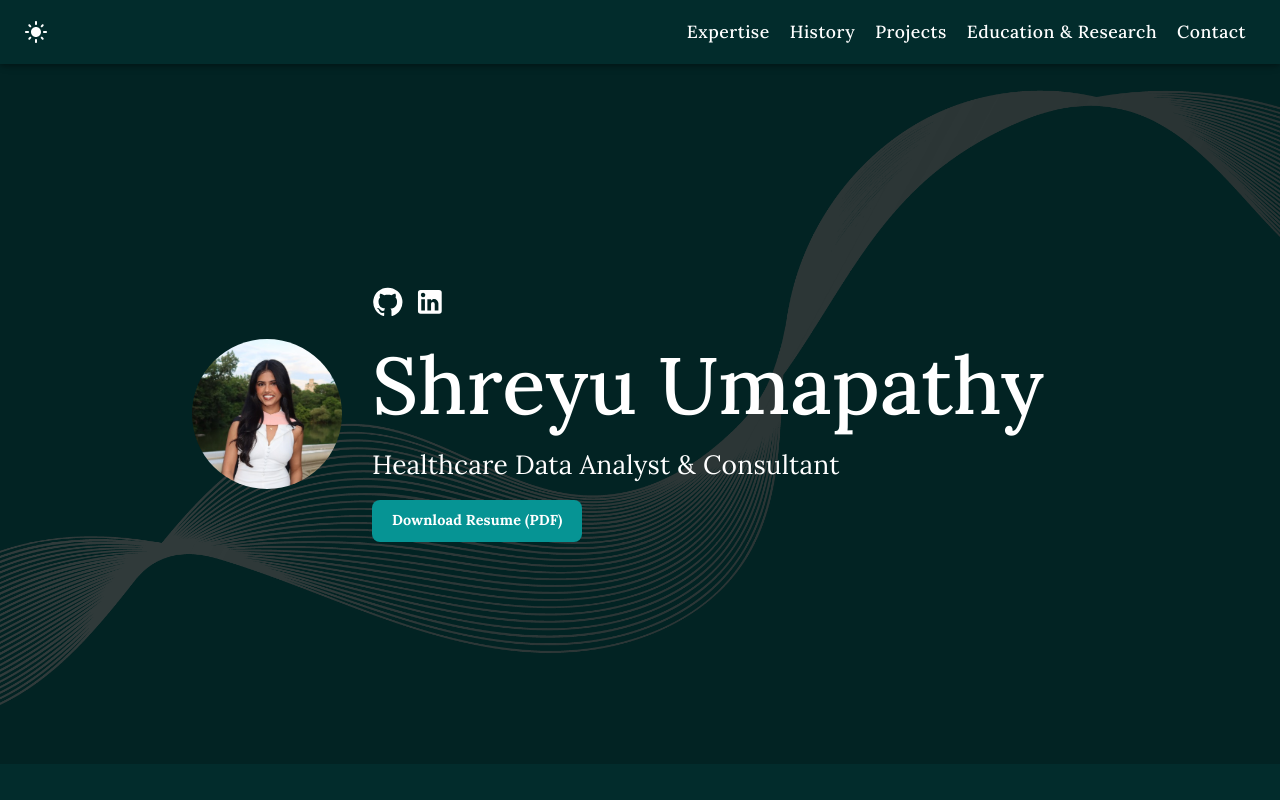
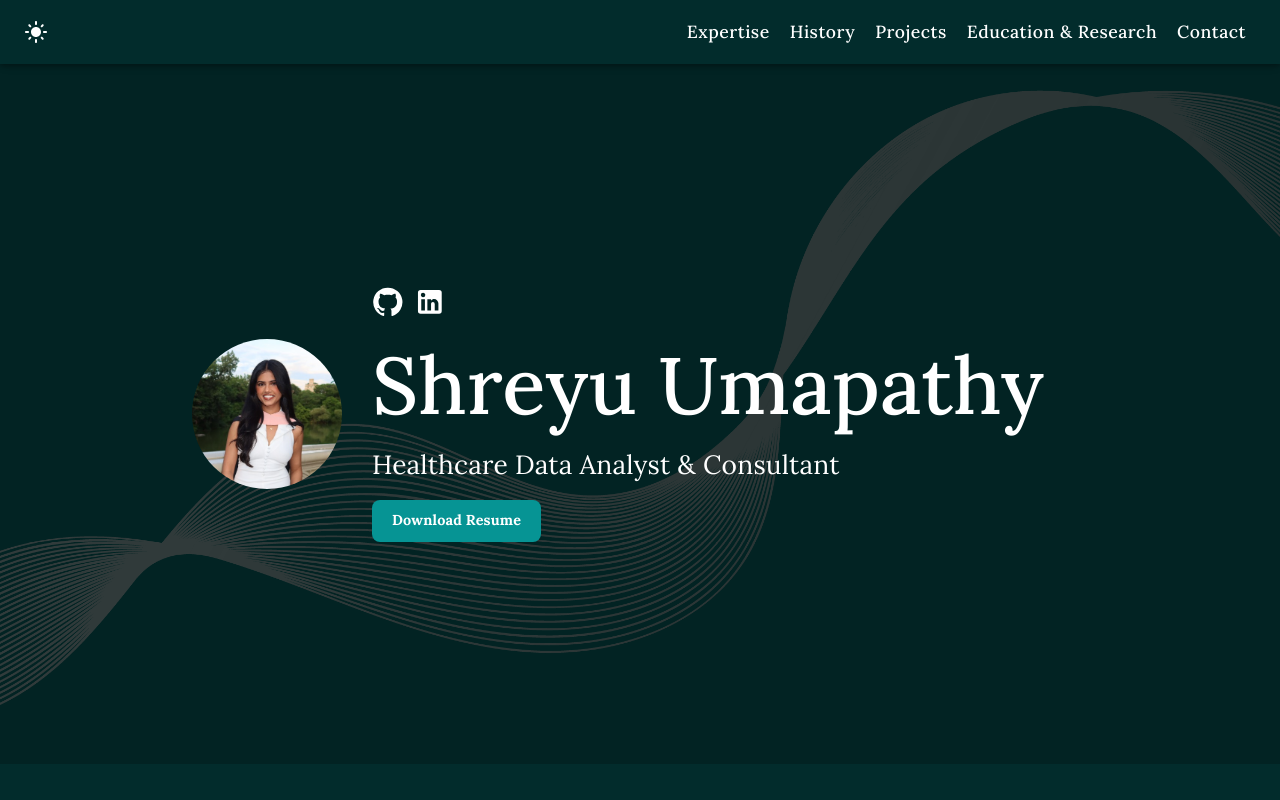
Before and after one commit to shreyuumapathy/shreyuumapathy.github.io, a React (Create React App) app: page / in a window 1280 px wide. Shown: the top 800 px of the page. Built offline with nearby package versions, Linux system fonts and the light colour scheme.

Commit message:
Update resume download button label to 'Download Resume' (removed '(PDF)' text)

```diff
--- a/src/components/Main.tsx
+++ b/src/components/Main.tsx
@@ -41,7 +41,7 @@ function Main() {
             onMouseOver={(e) => (e.currentTarget.style.background = '#057d7d')}
             onMouseOut={(e) => (e.currentTarget.style.background = '#069494')}
           >
-            Download Resume (PDF)
+            Download Resume
           </a>
 
           <div className="mobile_social_icons">
```
